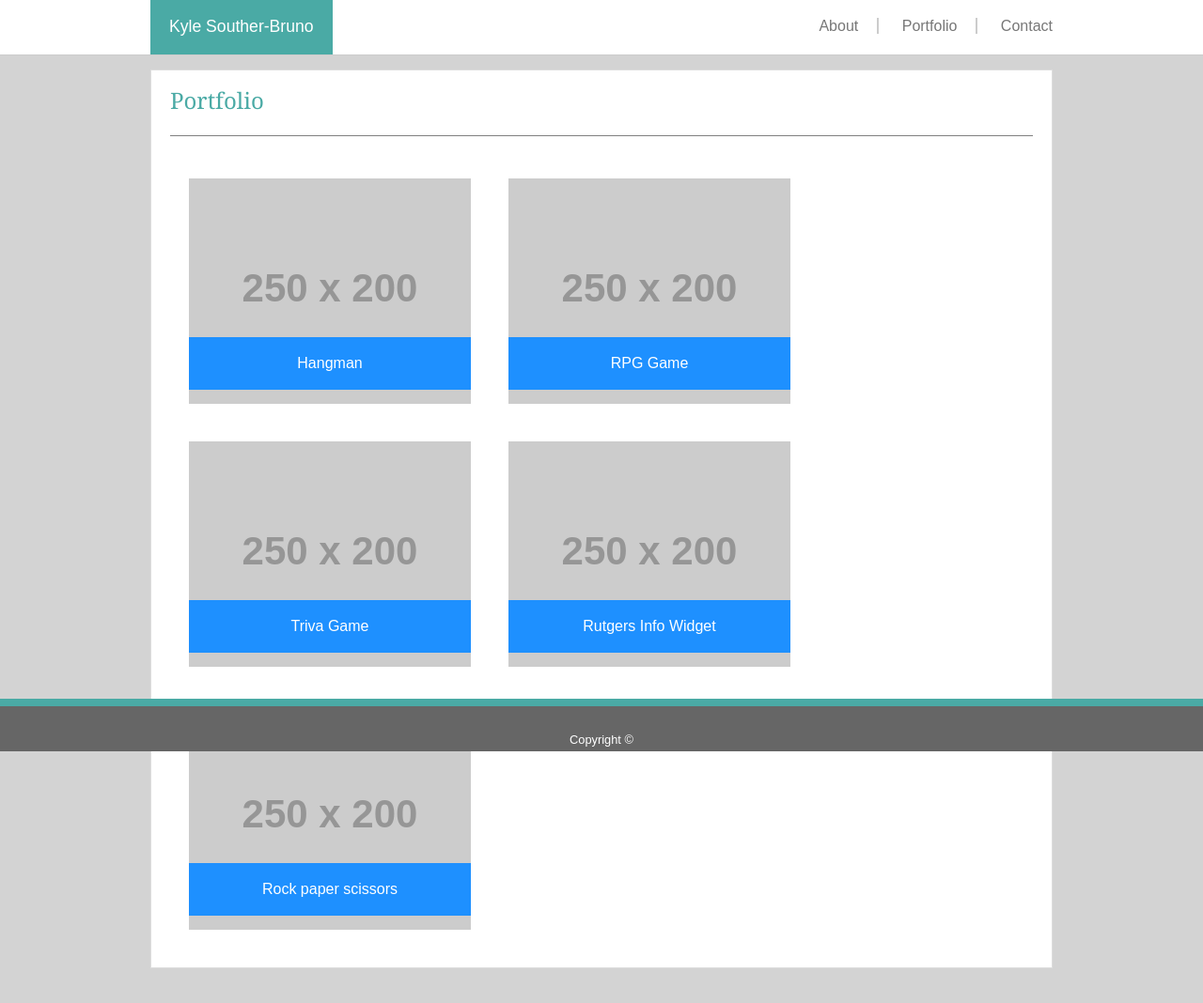
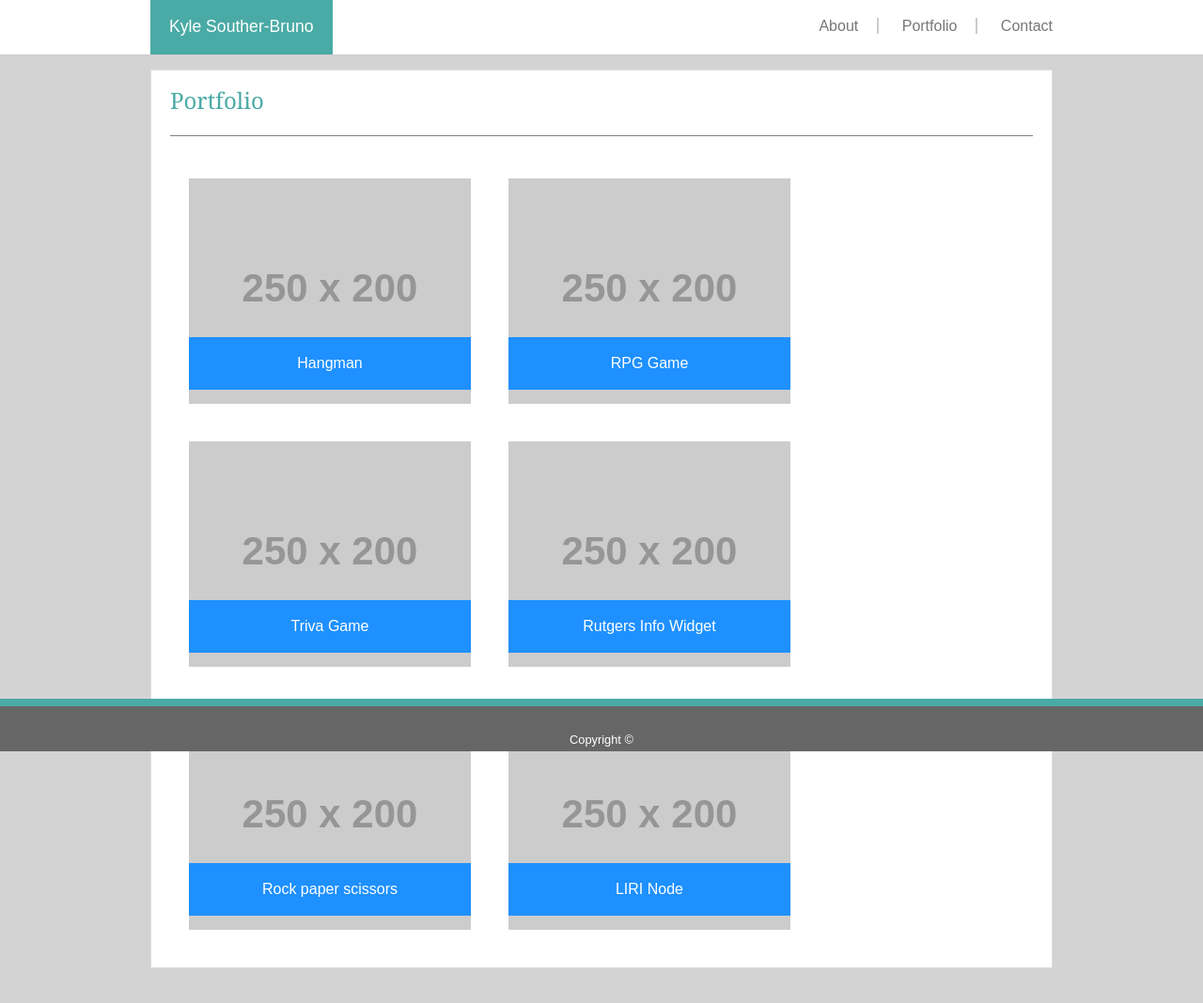
Before and after one commit to Kyle2099/Basic-Portfolio, a plain HTML site: page portfolio.html in a window 1280 px wide. Shown: the whole page at 94% size. Drawn offline with Linux system fonts and the light colour scheme; placeholder pictures from the web are drawn by us.

Commit message:
updating Basic Porfolio

```diff
--- a/portfolio.html
+++ b/portfolio.html
@@ -48,6 +48,12 @@
                 <img src="http://via.placeholder.com/250x200" alt="Rock paper Scissors " class="portfolio-pic ">
                 <div class="portfolio-clip "> Rock paper scissors</div>
             </div>
+            <div class="portfolio-item">
+                <a href="https://github.com/Kyle2099/liri-node-app">
+                <img src="http://via.placeholder.com/250x200" alt="LIRI " class="portfolio-pic ">
+                <div class="portfolio-clip "> LIRI Node</div>
+            </a>
+            </div>
         </div>
     </section>
 </body>
```
